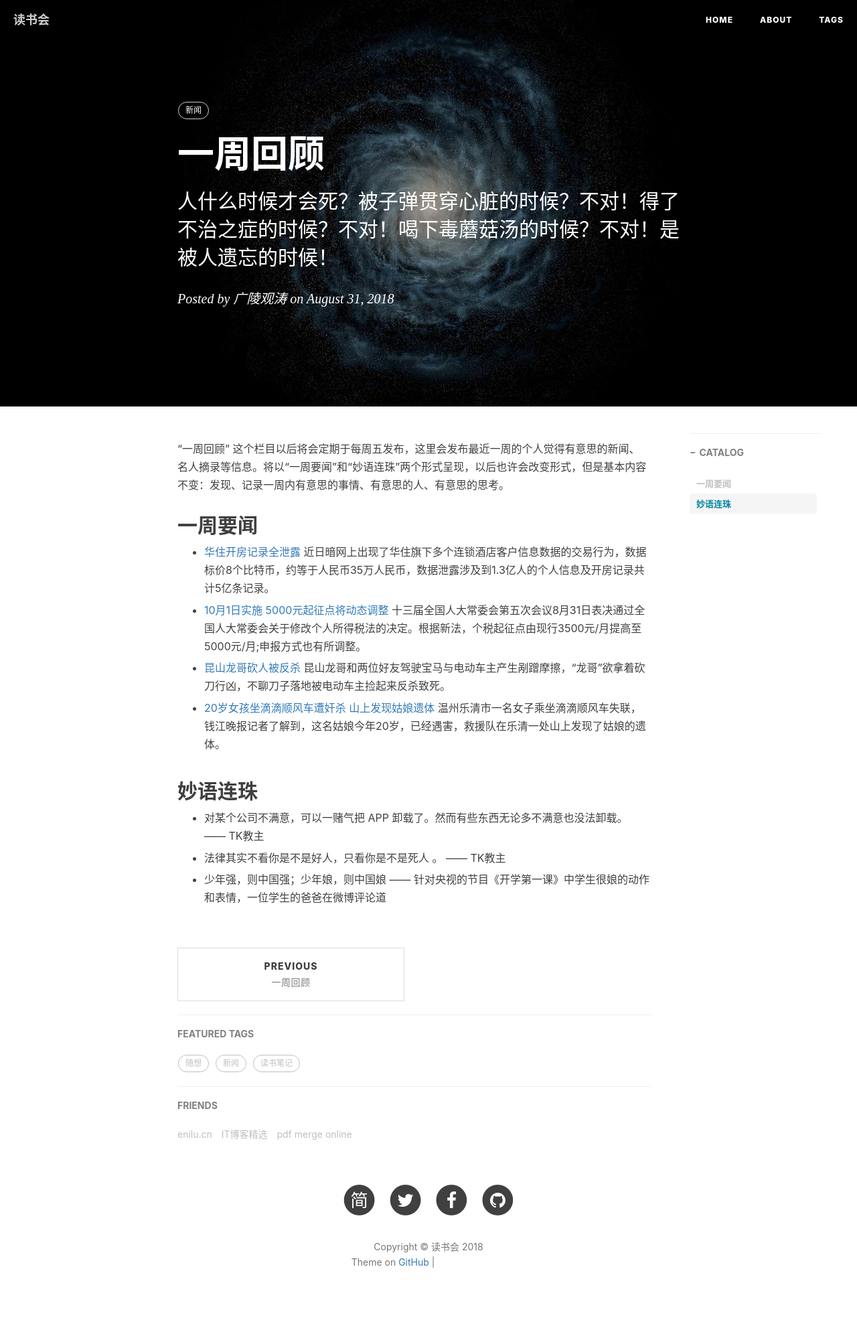
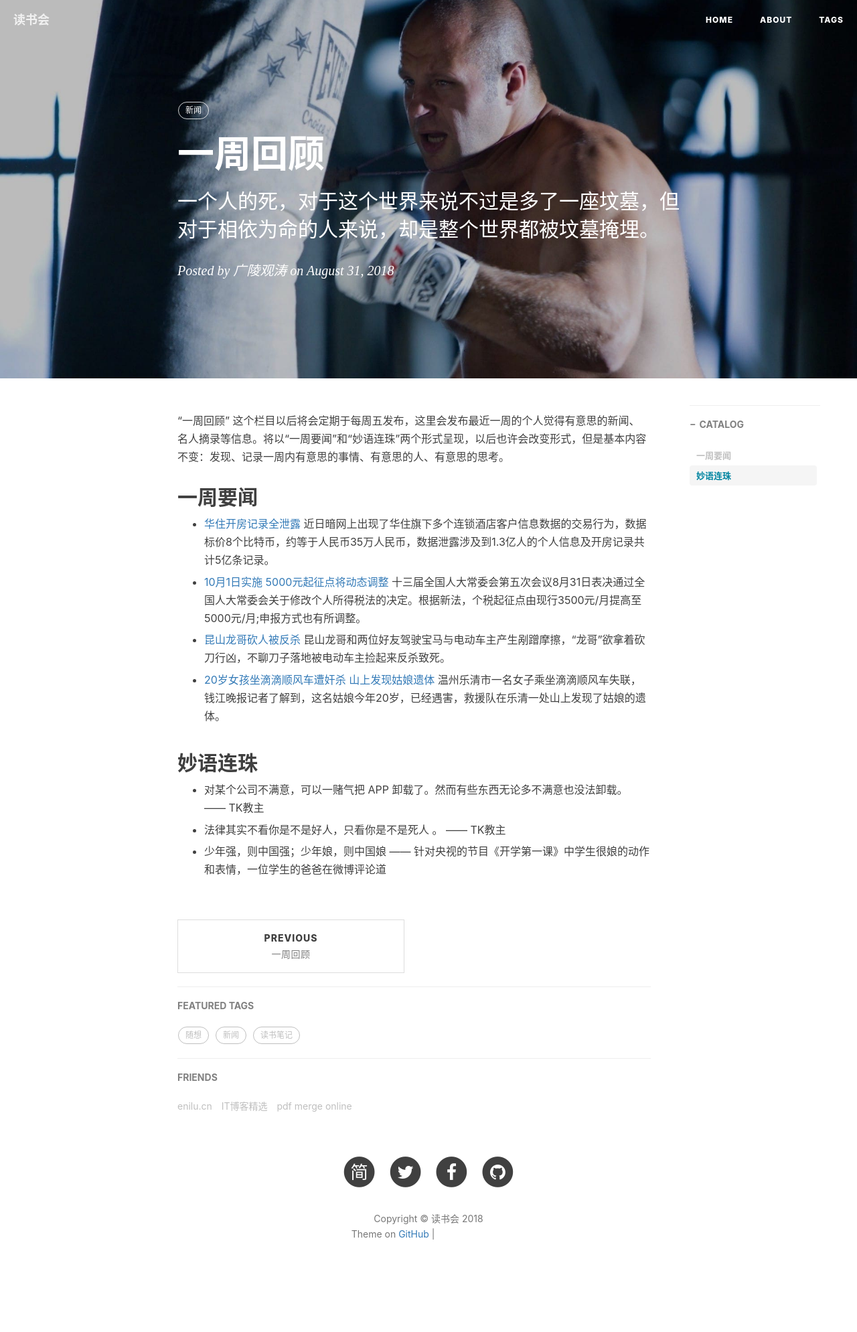
Before and after one commit to enilu-en/enilu-en.github.io, a Jekyll site: the page built from _posts/2018-08-31-一周回顾.md, in a window 1280 px wide. Shown: the whole page at 67% size. Built offline with Jekyll 4.4.1, drawn with Linux system fonts in a browser that asks for light colours; nearby versions of some CDN libraries; comment, search, counter and statistics services are not loaded; after the commit the page ends 1947 px from its top, so only the background shows below that; grey boxes are pictures that could not be loaded.

Commit message:
add article

```diff
--- a/_posts/2018-08-31-一周回顾.md
+++ b/_posts/2018-08-31-一周回顾.md
@@ -1,10 +1,10 @@
 ---
 layout:     post
 title:      一周回顾
-subtitle:   人什么时候才会死？被子弹贯穿心脏的时候？不对！得了不治之症的时候？不对！喝下毒蘑菇汤的时候？不对！是被人遗忘的时候！
+subtitle:   一个人的死，对于这个世界来说不过是多了一座坟墓，但对于相依为命的人来说，却是整个世界都被坟墓掩埋。
 date:       2018-08-31
 author:     广陵观涛
-header-img: img/post-bg-universe.jpg
+header-img: img/post-bg-mma-6.jpg
 catalog: true
 tags:
     - 新闻
```
